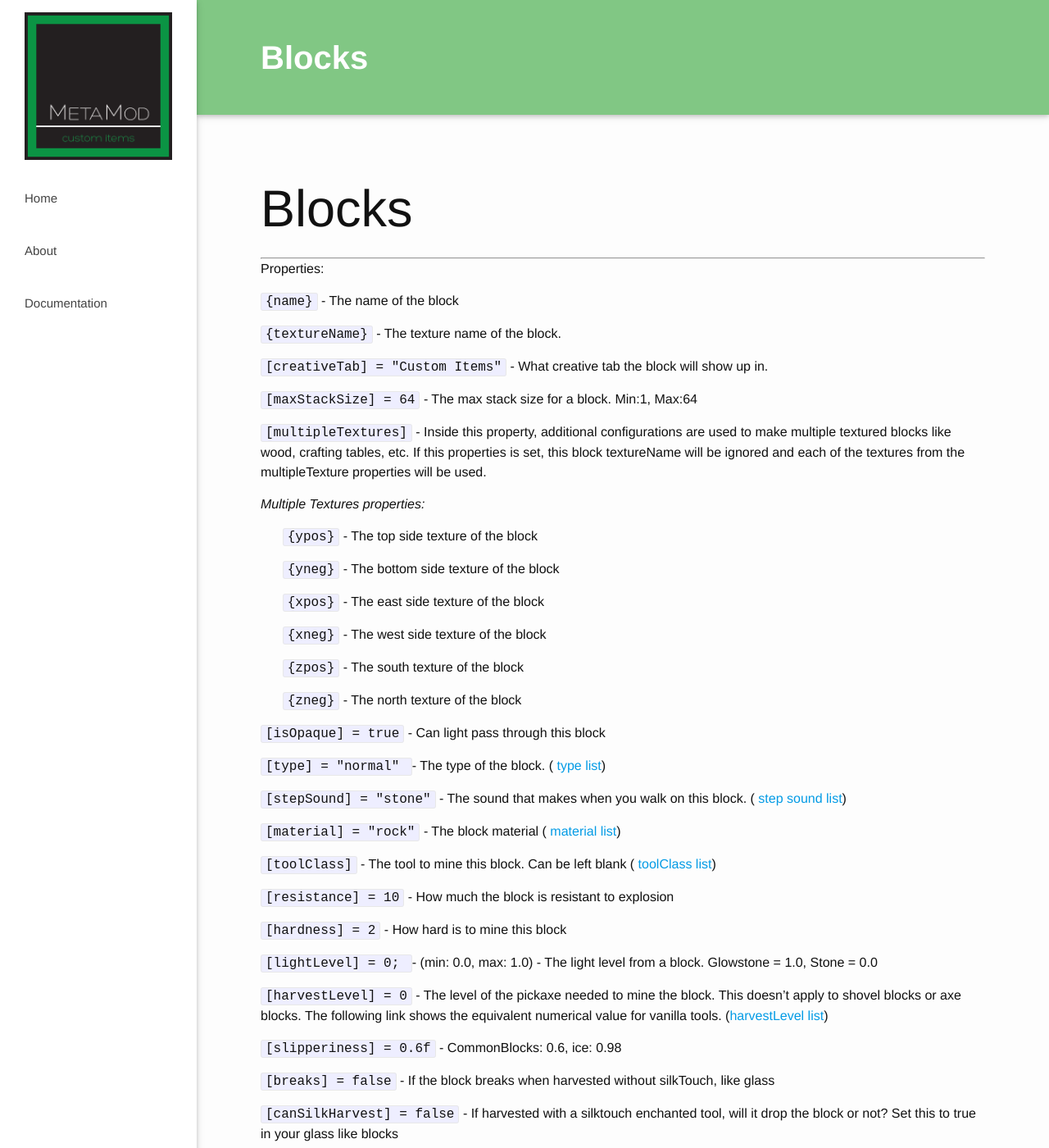
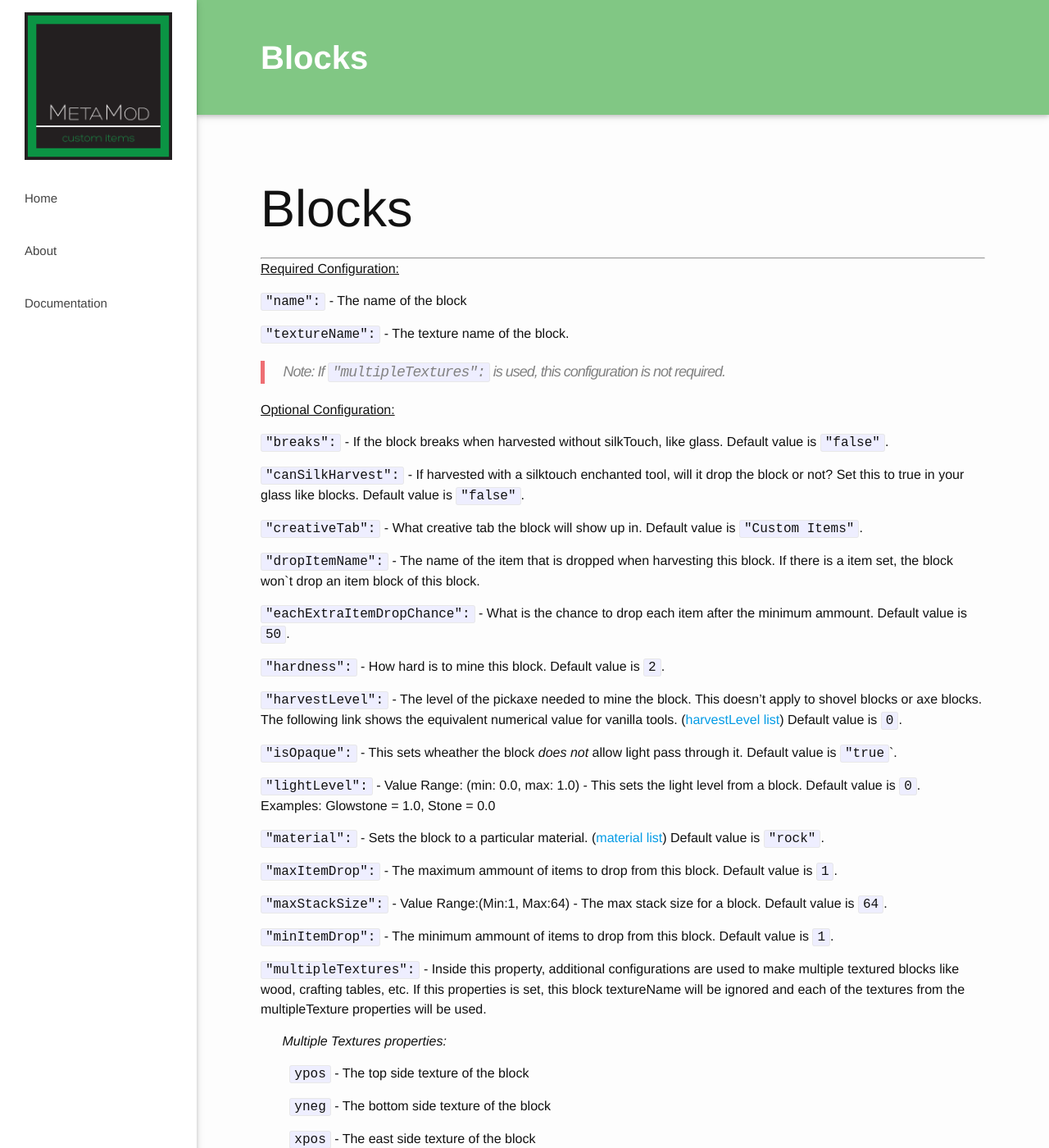
Before and after one commit to marcel0ll/CustomItems, a Jekyll site: the page built from documentation/blocks.md, in a window 1280 px wide and 1400 px high. Shown: the whole window at 82% size. Built offline with Jekyll 4.4.1, drawn with Linux system fonts in a browser that asks for light colours; nearby versions of some CDN libraries; some of the changed text lies outside the part shown.

Commit message:
Update to blocks.md
If it is alright I add a few HTML tags to style. Also changed the configurations order to alphabetized as well as grouping them to required configurations and optional configuration.

````diff
--- a/documentation/blocks.md
+++ b/documentation/blocks.md
@@ -6,252 +6,207 @@ title: Blocks
 # Blocks
 ___
 
-**Properties:**
+**<u>Required Configuration:</u>**
 
-`{name}` - The name of the block
+`"name":` - The name of the block
 
-`{textureName}` - The texture name of the block.
+`"textureName":` - The texture name of the block.
 
-`[creativeTab] = "Custom Items"` - What
-creative tab the block will show up in.
+>***Note:*** If `"multipleTextures":` is used, this configuration is not required.
 
-`[maxStackSize] = 64` - The max stack size for
-a block. Min:1, Max:64
+**<u>Optional Configuration:</u>**
 
-`[multipleTextures]` - Inside this property,
-additional configurations are used to make multiple textured blocks like
-wood, crafting tables, etc. If this properties is set, this block
-textureName will be ignored and each of the textures from the
-multipleTexture properties will be used.
+`"breaks":` - If the block breaks when harvested without silkTouch, like glass. Default value is `"false"`.
 
-***Multiple Textures properties:***
+`"canSilkHarvest":` - If harvested with a silktouch enchanted tool, will it drop the block or not? Set this to true in your glass like blocks.  Default value is `"false"`.
 
-&nbsp;&nbsp;&nbsp;&nbsp;&nbsp;&nbsp;`{ypos}` - The top side texture of the block
+`"creativeTab":` - What creative tab the block will show up in.  Default value is `"Custom Items"`.
 
-&nbsp;&nbsp;&nbsp;&nbsp;&nbsp;&nbsp;`{yneg}` - The bottom side texture of the block
+`"dropItemName":` - The name of the item that is dropped when harvesting this block. If there is a item set, the block won`t drop an item block of this block.
 
-&nbsp;&nbsp;&nbsp;&nbsp;&nbsp;&nbsp;`{xpos}` - The east side texture of the block
+`"eachExtraItemDropChance":` - What is the chance to drop each item after the minimum ammount. Default value is `50`.
 
-&nbsp;&nbsp;&nbsp;&nbsp;&nbsp;&nbsp;`{xneg}` - The west side texture of the block
+`"hardness":` - How hard is to mine this block. Default value is `2`.
 
-&nbsp;&nbsp;&nbsp;&nbsp;&nbsp;&nbsp;`{zpos}` - The south texture of the block
+`"harvestLevel":` - The level of the pickaxe needed to mine the block. This doesn't apply to shovel blocks or axe blocks. The following link shows the equivalent numerical value for vanilla tools. ([harvestLevel list](harvest_level_list "wikilink")) Default value is `0`.
 
-&nbsp;&nbsp;&nbsp;&nbsp;&nbsp;&nbsp;`{zneg}` - The north texture of the block
+`"isOpaque":` - This sets wheather the block *does not* allow light pass through it. Default value is `"true``.
 
-`[isOpaque] = true` - Can light pass through
-this block
+`"lightLevel":` - Value Range: (min: 0.0, max: 1.0) - This sets the light level from a block. Default value is `0`. Examples: Glowstone = 1.0, Stone = 0.0
 
-`[type] = "normal" ` - The type of the block.
-([ type list](block_type_list "wikilink"))
+`"material":` - Sets the block to a particular material. ([material list](block_material_list "wikilink")) Default value is `"rock"`.
 
-`[stepSound] = "stone"` - The sound that makes
-when you walk on this block. ([ step sound
-list](step_sound_list "wikilink"))
+`"maxItemDrop":` - The maximum ammount of items to drop from this block. Default value is `1`.
 
-`[material] = "rock"` - The block material ([
-material list](block_material_list "wikilink"))
+`"maxStackSize":` - Value Range:(Min:1, Max:64) - The max stack size for a block. Default value is `64`.
 
-`[toolClass]` - The tool to mine this block.
-Can be left blank ([ toolClass
-list](tool_class_list "wikilink"))
+`"minItemDrop":` - The minimum ammount of items to drop from this block. Default value is `1`.
 
-`[resistance] = 10` - How much the block is
-resistant to explosion
+`"multipleTextures":` - Inside this property, additional configurations are used to make multiple textured blocks like wood, crafting tables, etc. If this properties is set, this block textureName will be ignored and each of the textures from the multipleTexture properties will be used.
 
-`[hardness] = 2` - How hard is to mine this
-block
+<p style="padding-left:3%"><strong><em>Multiple Textures properties:</em></strong></p>
 
-`[lightLevel] = 0; ` - (min: 0.0, max: 1.0) -
-The light level from a block. Glowstone = 1.0, Stone = 0.0
+<div style="padding-left:4%">
+<p><code>ypos</code> - The top side texture of the block</p>
 
-`[harvestLevel] = 0` - The level of the pickaxe
-needed to mine the block. This doesn't apply to shovel blocks or axe
-blocks. The following link shows the equivalent numerical value for
-vanilla tools. ([harvestLevel list](harvest_level_list "wikilink"))
+<p><code>yneg</code> - The bottom side texture of the block</p>
 
-`[slipperiness] = 0.6f` - CommonBlocks: 0.6,
-ice: 0.98
+<p><code>xpos</code> - The east side texture of the block</p>
 
-`[breaks] = false` - If the block breaks when
-harvested without silkTouch, like glass
+<p><code>xneg</code> - The west side texture of the block</p>
 
-`[canSilkHarvest] = false` - If harvested with
-a silktouch enchanted tool, will it drop the block or not? Set this to
-true in your glass like blocks
+<p><code>zpos</code> - The south texture of the block</p>
 
-`[dropItemName]` - The name of the item that is
-dropped when harvesting this block. If there is a item set, the block
-won't drop an item block of this block.
+<p><code>zneg</code> - The north texture of the block</p>
+</div>
 
-`[minItemDrop] = 1` - The minimum ammount of
-items to drop from this block
+`"resistance":` - How much the block is resistant to explosion. Default value is `10`.
 
-`[maxItemDrop] = 1` - The maximum ammount of
-items to drop from this block
+`"slipperiness":` - Default value is `0.6`. Examples: Common Blocks: 0.6, ice: 0.98.
 
-`[eachExtraItemDropChance] = 50` - What is the
-chance to drop each item after the minimum ammount
+`"stepSound":` - The sound that makes when you walk on this block. ([ step sound list](step_sound_list "wikilink")) Default value is `"stone"`.
+
+`"toolClass":` - The tool to mine this block.([toolClasslist](tool_class_list "wikilink"))
+
+`"type":` - The type of the block. ([ type list](block_type_list "wikilink")) Default value is `"normal"`.
+
+
+**<u>Example Configuration:</u>**
+
+``` json
+{
+    "blocks":
+    [
+        {
+            "name": "Block 1",
+            "textureName": "Block1TextureName"
+        },
+        {
+            "name": "Block2",
+            "material": "rock",
+            "hardness": 1,
+            "resistance": 2,
+            "lightLevel": 0.2,
+            "harvestLevel": 0,
+            "dropItemName": "minecraft:apple",
+            "minItemDrop": 5,
+            "maxItemDrop": 10,
+            "eachExtraItemDropChance": 75,
+            "multipleTextures":{
+                "yneg":"side_1",
+                "ypos":"side_2",
+                "zneg":"side_3",
+                "zpos":"side_4",
+                "xneg":"side_5",
+                "xpos":"side_6"
+            }
+        },
+        ...
+        {
+            "name": "Block X",
+            "creativeTab": "Random Tab",
+            "textureName": "BlockXTextureName",
+            "material": "Material",
+            "toolClass":"ToolClass",
+            "hardness": 0,
+            "resistance": 0,
+            "lightLevel": 0,
+            "harvestLevel": 0
+        }
+    ]
+}
+```
+# Chest Blocks
+___
+
+**<u>Required Configuration:</u>**
+
+`"name":` - The name of the block
+
+`"textureName":` - The texture name of the block.
+
+**<u>Optional Configuration:</u>**
+
+`"creativeTab":` - What creative tab the block will show up in.  Default value is `"Custom Items"`.
+
+`"hasOwner":` - When this is true, only the person that put the chest down will be able to open it, but it will still interact with hoppers and stuff. Default value is `"false"`.
+
+> ***WARNING:***  This is an experimental configuration, use at your own risk.
+
+`"invHeight":` - Value Range(max: 6) - This sets the number of rows that the inventory has. Default value is `3`.
+
+`"invName":` - This sets the chest name in the invetory UI. Default value is `"Custom Chest"`.
+
+`"invWidth":` - Value Range(max: 9) - This sets the number of collumns that the inventory. Default value is `3`.
+
+`"slotMaxStackSize":` - The size of the stack that can be stored per inventory slot. Default value is `64`.
+
+>***Note:*** A chest block **IS** a block. So some properties from blocks are valid for a chest block. Like lightlevel. The following are aloud block configuration: hardness, resistance, lightLevel, harvestLevel, slipperiness, isOpaque, stepsound, and multipletextures. Please check the block configuration section for further info on each of these options.
 
 **Format Example:**
 
 ``` json
 {
-    "blocks":
-    [
-        {
-            "name": "Block 1",
-            "textureName": "Block1TextureName"
-        },
-        {
-            "name": "Block2",
-            "material": "rock",
-            "hardness": 1,
-            "resistance": 2,
-            "lightLevel": 0.2,
-            "harvestLevel": 0,
-            "dropItemName": "minecraft:apple",
-            "minItemDrop": 5,
-            "maxItemDrop": 10,
-            "eachExtraItemDropChance": 75,
-            "multipleTextures":{
-                "yneg":"side_1",
-                "ypos":"side_2",
-                "zneg":"side_3",
-                "zpos":"side_4",
-                "xneg":"side_5",
-                "xpos":"side_6"
-            }
-        },
-        ...
-        {
-            "name": "Block X",
-            "creativeTab": "Random Tab",
-            "textureName": "BlockXTextureName",
-            "material": "Material",
-            "toolClass":"ToolClass",
-            "hardness": 0,
-            "resistance": 0,
-            "lightLevel": 0,
-            "harvestLevel": 0
-        }
-    ]
-}
-```
-# Chest Blocks
-___
-
-**Properties:**
-
-`{name}` - The name of the block
-
-`{textureName}` - The texture name of the block.
-
-`[creativeTab] = "Custom Items"` - What
-creative tab the chest block will show up in.
-
-`[invName] = "Custom Chest"` - The chest name
-that will appear inside the invetory UI
-
-`[hasOwner] = false` - This is a test
-propertie, use at your own risk. When this is true, only the person that
-put the chest down will be able to open it, but it will still interact
-with hoppers and stuff.
-
-`[invWidth] = 3` - The number of collumns that
-the inventory has. For now the limit is 9.
-
-`[invHeight] = 3` - The number of rows that the
-inventory has. For now the limit is 6.
-
-`[slotMaxStackSize] = 64` - The size of the
-stack that can be stored in the inventory slot. By the default it is 64
-(a normal stack). But it can be set to store only 1 item per slot, or
-124 or 75
-
->***IMPORTANT:*** A chest block **IS** a block. So some properties from
->blocks are valid for a chest block. Like lightlevel. Allowed block
->properties: hardness, resistance, lightLevel, harvestLevel,
->slipperiness, isOpaque, stepsound, and multipletextures. Please check
->the block properties section for further info.
-
-**Format Example:**
-
-``` json
-{
-    "chests":[
-        {
-            "name": "Chest1",
-            "textureName": "chest1TextureName",
-        },
-        {
-            "name": "Chest2",
-            "textureName": "chest2TextureName",
-            "slotMaxStackSize": 16
-        },
-        ...
-        {
-            "name": "ChestN",
-            "textureName": "chestNTextureName",
-            "invWidth": 1,
-            "invHeight": 6,
-            "lightLevel": 1.0
-        }
-    ]
+    "chests":[
+        {
+            "name": "Chest1",
+            "textureName": "chest1TextureName",
+        },
+        {
+            "name": "Chest2",
+            "textureName": "chest2TextureName",
+            "slotMaxStackSize": 16
+        },
+        ...
+        {
+            "name": "ChestN",
+            "textureName": "chestNTextureName",
+            "invWidth": 1,
+            "invHeight": 6,
+            "lightLevel": 1.0
+        }
+    ]
 }
 ```
 
 # Crops
 ___
 
-**Properties:**
+**<u>Required Configuration:</u>**
 
-`{name}` - The name of the crop and the seed
+`"name":` - The name of the block
 
-`{textureName}` - The texture name of the crop
-block and the seed.
+`"textureName":` - The texture name of the block.
 
-`[creativeTab] = "Custom Items"` - What
-creative tab the crop and seeds will show up in.
+`"fruitName":` - Set the id for the item or block to be dropped when the crop is broken on maturity. Example of id structure: "minecraft:wheat", "minecraft:stone"
 
-`{fruitName}` - The item that will be dropped as
-a fruit. Ex.: "minecraft:apple"
+**<u>Optional Configuration:</u>**
 
-`[renderType] = "crops"` - The block render
-type. How the block renders, like a torch or like a normal block. For
-crops there is two options "crops" or "flower"
+`"acceptBoneMeal":` - Sets wheather a crop will except Bone Meal to grow. Default value is `"true"`.
 
-`[dropFromGrassChance] = 10` - The chance to
-drop the seed from grass block. min:0 max:100
+`"creativeTab":` - What creative tab the block will show up in.  Default value is `"Custom Items"`.
 
-`[dropSeedWhenMature] = true` - If false the
-crop wont drop seed when harvested
+`"dropFromGrassChance":` - Value Range:(Min:0, Max:100) - The chance to drop the seed from grass block. Default value is `10`.
 
-`[acceptBoneMeal] = true` - If false it wont be
-possible to use bonemeal in this crop
+`"dropSeedWhenMature":` - This enables seeds to be dropped from crops. If false, crops will not drop seeds when harvested. Default value is `"true"`.
 
-`[minFruitDrop] = 1` - The minimum ammount of
-fruits to drop when harveting a mature crop. min = 0
+`"eachExtraFruitDropChance":` - Value Range:(Min:0, Max:100) - Sets the percentage chance for an extra "fruit" to drop. Default value is `15`.
 
-`[maxFruitDrop] = 1` - The maximum ammount of
-fruits to drop when harveting a mature crop
+`"eachExtraSeedDropChance":` - Value Range:(Min:0, Max:100) - Sets the percentage chance for an extra seed to drop. Default value is `50`.
 
-`[minSeedDrop] = 1` - The minimum ammount of
-seeds to drop when harveting a mature crop. min = 0
+`"maxFruitDrop":` - The maximum ammount of "fruits" to drop when harveting a mature crop. Default value is `1`.
 
-`[maxSeedDrop] = 2` - The maximum ammount of
-seeds to drop when harveting a mature crop. min = 0
+`"maxSeedDrop":` - The maximum ammount of seeds to drop when harveting a mature crop. Default value is `2`.
 
-`[eachExtraSeedDropChance] = 50` - The chance
-to drop each extra seed that is more than the min
+`"minFruitDrop":` - The minimum ammount of "fruits" to drop when harveting a mature crop. Default value is `1`.
 
-`[eachExtraFruitDropChance] = 15` - The chance
-to drop each extra fruit that is more than the min
+`"minSeedDrop":` - The minimum ammount of seeds to drop when harveting a mature crop. Default value is `1`.
 
->**Observations:**
+`"renderType":` - Value Options:(`"crops"`,`"flower"`) - This sets how crops block will render or look like. The `"crops"` value will render the crops similar how Wheat crops are layed out. The `"flower"` value will render the crops similar to a Minecraft Dandelion. Default value is `"crops"`.
+
+>**Notes:**
 >
->-   blocks/textureName\#.png will be the crops texture. The \# is for
->    the different levels for crop growth. 4 different levels
->    are required.
+>-   blocks/textureName\#.png will be the crops texture. The \# is for the different levels for crop growth. 4 different levels are required.
 >
 >-   items/textureName\_seed.png will be the seeds texture.
 
@@ -259,131 +214,117 @@ to drop each extra fruit that is more than the min
 
 ``` json
 {
-    "crops":
-    [
-        {
-            "name": "ironia",
-            "textureName":"iron_crop",
-            "fruitName": "minecraft:iron_ingot",
-            "renderType": "crop",
-            "dropFromGrassChance": 10,
-            "dropSeedWhenMature": true,
-            "acceptBoneMeal": true,
-            "minFruitDrop": 1,
-            "maxFruitDrop": 1,
-            "minSeedDrop": 1,
-            "maxSeedDrop": 2,
-            "eachExtraSeedDropChance": 50,
-            "eachExtraFruitDropChance": 15
-        },
-        {
-            "name":"golduce",
-            "textureName":"gold",
-            "fruitName": "minecraft:gold_ingot",
-            "renderType": "flower",
-            "dropFromGrassChance": 5
-        }
-    ]
+    "crops":
+    [
+        {
+            "name": "ironia",
+            "textureName":"iron_crop",
+            "fruitName": "minecraft:iron_ingot",
+            "renderType": "crop",
+            "dropFromGrassChance": 10,
+            "dropSeedWhenMature": true,
+            "acceptBoneMeal": true,
+            "minFruitDrop": 1,
+            "maxFruitDrop": 1,
+            "minSeedDrop": 1,
+            "maxSeedDrop": 2,
+            "eachExtraSeedDropChance": 50,
+            "eachExtraFruitDropChance": 15
+        },
+        {
+            "name":"golduce",
+            "textureName":"gold",
+            "fruitName": "minecraft:gold_ingot",
+            "renderType": "flower",
+            "dropFromGrassChance": 5
+        }
+    ]
 }
 ```
 
 # Fluids
 ___
 
-**Properties:**
+**<u>Required Configuration:</u>**
 
-`{name}` - The name of the fluid
+`"name":` - The name of the block
 
-`{textureName}` - The texture name of the fluid.
-|***IMPORTANT:*** A total of five files are need to make the fluids
-texture work correctly. If you do not know how to make a fluid texture
-work correctly or what files are required go to this page. [How to setup
-fluid textures.](fluid_texture_tutorial "wikilink")
+`"textureName":` - The texture name of the block.
 
-`[creativeTab] = "Custom Items"` - What
-creative tab the fluid will show up in.
+>***Note:*** A total of five files are need to make the fluids texture work correctly. If you do not know how to make a fluid texture work correctly or what files are required go to this page. [How to setup fluid textures.](fluid_texture_tutorial "wikilink")
 
-`[luminosity] = 0` - The light level from the
-fluid block
+**<u>Optional Configuration:</u>**
 
-`[density] = 1000` - Defines what liquids
-replace each other when they meet. (like water and oil)
+`"bucket":` - Inside this configuration, additional configurations are used to modify buckets. By default, all fluids come with a predefined name of a bucket. The fluids name with bucket after that. Example: <code>Custom name Bucket</code>. However, a buckets name can be edit with this configuration.</p>
 
-`[temperature] = 300` - At moment this field
-makes nothing at all.
+<p style="padding-left:3%"><strong><em>Bucket Configuration:</em></strong></p>
 
-`[viscosity] = 1000` - How far/fast a liquid
-flows
+<div style="padding-left:4%">
+<p><code>"creativeTab":</code> - What tab the bucket will show up in.</p>
 
-`[material] = water` - Whether you want it to
-be `water` base or `lava`
-base. Lava being destructive and water being passive or non damaging.
+<p><code>"name":</code> - Name of the bucket without Bucket after it.</p>
 
-`[isGas] = false` - Define if the fluid is gas
-or liquid
+<p><code>"maxStackSize":</code> - Value Range:(min: 1, max: 64) - The maximum number on a stack. Default value is <code>1</code>.</p>
 
-`[flowLength] = 8` - How far does the fluid
-flow. The maximum distance is set a 16.
+<p><code>"textureName":</code> - Texture name for the bucket.</p>
 
-`[bucket]` - Inside this configuration,
-additional configurations are used to modify buckets. By default, all
-fluids come with a predefined name of a bucket. The fluids name with
-bucket after that. Example: `Custom name Bucket`
-However, a buckets name can be edit with this configuration.
+***Note:*** The bucket can still get its texture from the default bucket texture.
+</div>
 
-***Bucket properties:***
+`"creativeTab":` - What creative tab the block will show up in.  Default value is `"Custom Items"`.
 
-&nbsp;&nbsp;&nbsp;&nbsp;&nbsp;&nbsp;`{name}` - Name of the bucket without Bucket
-after it.
+`"density":` - Defines what liquids replace each other when they meet. Example: Water and oil. Default value is `1000`.
 
-&nbsp;&nbsp;&nbsp;&nbsp;&nbsp;&nbsp;`[textureName]` - Texture name for the bucket.
+`"flowLength": - Value Range:(min:0 max:16) - How far does the fluid flow. Default value is `8`.
 
-<!-- ***Note:*** The bucket can still get its texture from the default
-bucket texture. -->
+`"isGas":` - Define if the fluid as a gas or liquid. Set the value to true will cause your fluid to flow upward (like some gases). Default value is `false'
 
-&nbsp;&nbsp;&nbsp;&nbsp;&nbsp;&nbsp;`[maxStackSize] = 1` - The maximum number on a
-stack (min: 1, max: 64).
+`"luminosity":` - Value Range: (min: 0.0, max: 1.0) - Set the light level from the fluid block. Default value is `0`. Examples: Glowstone = 1.0, Stone = 0.0
 
-&nbsp;&nbsp;&nbsp;&nbsp;&nbsp;&nbsp;`[creativeTab]` - What tab the bucket will show
-up in.
+`"material":` - Value Options:(`'water"`,`"lava"`) - Setting it to `"lava"` will case the fluid to be destructive.`"water"` will be passive or non damaging. Default value `water`.
+
+`"temperature":` - At moment this field does nothing. Default value `300`.
+
+`"viscosity":` - How far/fast a liquid flows. Default value `1000`.
+
 
 **Format Example:**
 
 ``` json
 {
-   "fluids":[
-       {
-       "name":"Fluid 1",
-       "textureName":"fluid1",
-       "luminosity": 0,
-       "density": 1,
-       "temperature": 1,
-       "viscosity": 1,
-       "isGas": false
-       },
-       {
-       "name":"Fluid 2",
-       "textureName":"fluid2",
-       "luminosity": 0,
-       "density": 1,
-       "temperature": 1,
-       "viscosity": 1,
-       "isGas": false
-       },
-       ...
-       {
-       "name":"Fluid X",
-       "textureName":"fluidX",
-       "creativeTab": "Custom Items",
-       "flowLength": 4,
-       "luminosity": 5,
-       "material": "lava",
-       "bucket":
-           {
-               "name":"bob",
-               "maxStackSize": 2
-           }
-       }
+   "fluids":[
+       {
+       "name":"Fluid 1",
+       "textureName":"fluid1",
+       "luminosity": 0,
+       "density": 1,
+       "temperature": 1,
+       "viscosity": 1,
+       "isGas": false
+       },
+       {
+       "name":"Fluid 2",
+       "textureName":"fluid2",
+       "luminosity": 0,
+       "density": 1,
+       "temperature": 1,
+       "viscosity": 1,
+       "isGas": false
+       },
+       ...
+       {
+       "name":"Fluid X",
+       "textureName":"fluidX",
+       "creativeTab": "Custom Items",
+       "flowLength": 4,
+       "luminosity": 5,
+       "material": "lava",
+       "bucket":
+           {
+               "name":"bob",
+               "maxStackSize": 2
+           }
+       }
     ]
 }
 ```
````
